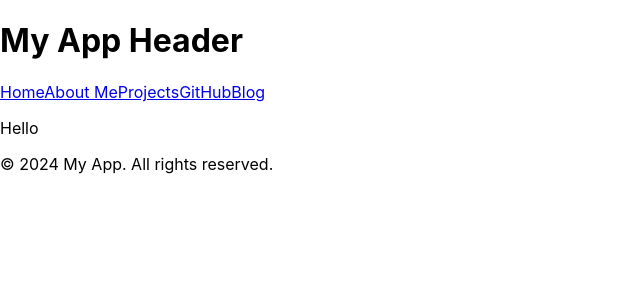
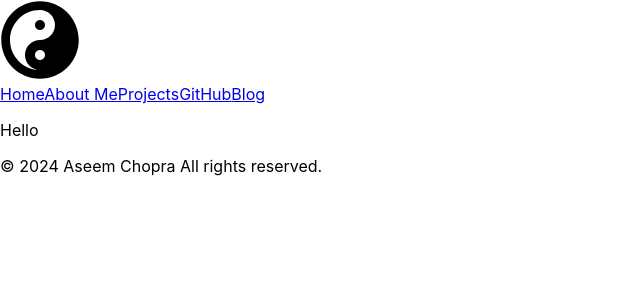
Before and after one commit to aseemchopra25/aseemchopra25.github.io, a React (Create React App) app: page /blog in a window 1280 px wide. Shown: the top 300 px of the page, without its empty margins (0-640 px from the left). Built offline with nearby package versions, Linux system fonts and the light colour scheme.

Commit message:
create: header Ying Yang

```diff
--- /dev/null
+++ b/src/components/AllSvgs.js
@@ -0,0 +1,18 @@
+export const YinYang = (props) => {
+    return (
+        <svg
+          aria-hidden="true"
+          data-prefix="fas"
+          data-icon="yin-yang"
+          className="prefix__svg-inline--fa prefix__fa-yin-yang prefix__fa-w-16"
+          xmlns="http://www.w3.org/2000/svg"
+          viewBox="0 0 496 512"
+          {...props}
+        >
+          <path
+            fill={props.fill}
+            d="M248 8C111.03 8 0 119.03 0 256s111.03 248 248 248 248-111.03 248-248S384.97 8 248 8zm0 376c-17.67 0-32-14.33-32-32s14.33-32 32-32 32 14.33 32 32-14.33 32-32 32zm0-128c-53.02 0-96 42.98-96 96s42.98 96 96 96c-106.04 0-192-85.96-192-192S141.96 64 248 64c53.02 0 96 42.98 96 96s-42.98 96-96 96zm0-128c-17.67 0-32 14.33-32 32s14.33 32 32 32 32-14.33 32-32-14.33-32-32-32z"
+          />
+        </svg>
+      )
+}
--- a/src/components/Footer.js
+++ b/src/components/Footer.js
@@ -2,7 +2,7 @@ function Footer() {
     return (
       <footer>
         {/* Your footer content here */}
-        <p>© 2024 My App. All rights reserved.</p>
+        <p>© 2024 Aseem Chopra All rights reserved.</p>
       </footer>
     );
   }
--- a/src/components/Header.js
+++ b/src/components/Header.js
@@ -1,10 +1,9 @@
-//Include Yin Yang rotating symbol here
+import { YinYang } from "./AllSvgs";
 
 function Header() {
     return (
       <header>
-        {/* Your header content here */}
-        <h1>My App Header</h1>
+        <YinYang width = {80} height = {80} />
       </header>
     );
   }
```
Also changed, not shown: src/yin-yang-solid.svg (added).
